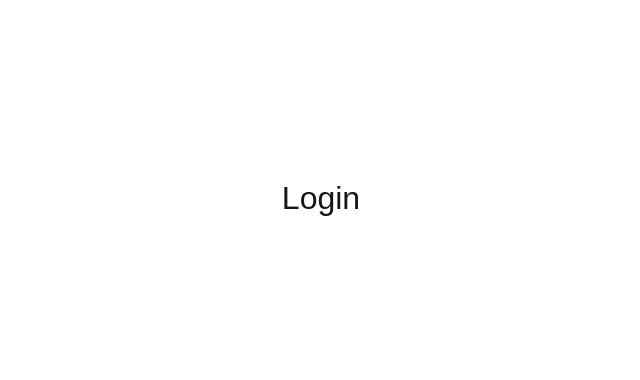
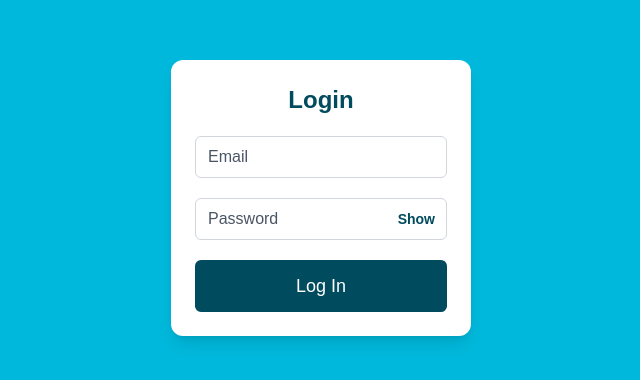
Before and after one commit to anantchhabda/Diabetes-Management-Application, a Next.js app: page /login in a window 1280 px wide. Shown: the part 202-582 px from the top of the page, without its empty margins (319-959 px from the left). Built offline with nearby package versions, Linux system fonts and the light colour scheme.

Commit message:
Tailwind CSS added

```diff
--- a/src/app/login/page.js
+++ b/src/app/login/page.js
@@ -1,13 +1,81 @@
+'use client';
+import React, { useState } from 'react';
+
 export default function LoginPage() {
+  const [email, setEmail] = useState('');
+  const [password, setPassword] = useState('');
+  const [showPassword, setShowPassword] = useState(false);
+  const [error, setError] = useState('');
+
+  const handleSubmit = (e) => {
+    e.preventDefault();
+
+    if (!/^[^\s@]+@[^\s@]+\.[^\s@]+$/.test(email)) {
+      setError('Please enter a valid email address');
+      return;
+    }
+
+    if (!password) {
+      setError('Password cannot be empty');
+      return;
+    }
+
+    setError('');
+    alert(`Logging in with:\nEmail: ${email}\nPassword: ${password}`);
+  };
+
   return (
-    <div style={{
-      display: 'flex',
-      justifyContent: 'center',
-      alignItems: 'center',
-      height: '100vh',
-      fontSize: '2rem'
-    }}>
-      Login
+    <div className="flex justify-center items-center h-screen bg-cyan-500 px-4">
+      <form
+        onSubmit={handleSubmit}
+        className="flex flex-col gap-5 w-full max-w-[300px] bg-white p-6 rounded-xl shadow-lg"
+      >
+        <h1 className="text-2xl font-bold text-center text-[#004B5E]">Login</h1>
+
+        {/* Email field */}
+        <input
+          type="email"
+          placeholder="Email"
+          value={email}
+          onChange={(e) => setEmail(e.target.value)}
+          className="w-full px-3 py-2 border border-gray-300 rounded-md
+                     focus:outline-none focus:ring-2 focus:ring-[#00C896]
+                     text-gray-900 placeholder-gray-600"
+          required
+        />
+
+        {/* Password field with toggle */}
+        <div className="relative w-full">
+          <input
+            type={showPassword ? 'text' : 'password'}
+            placeholder="Password"
+            value={password}
+            onChange={(e) => setPassword(e.target.value)}
+            className="w-full px-3 py-2 border border-gray-300 rounded-md
+                       focus:outline-none focus:ring-2 focus:ring-[#00C896]
+                       text-gray-900 placeholder-gray-600"
+            required
+          />
+          <button
+            type="button"
+            onClick={() => setShowPassword(!showPassword)}
+            className="absolute right-3 top-1/2 -translate-y-1/2 text-sm text-[#004B5E] font-semibold"
+          >
+            {showPassword ? 'Hide' : 'Show'}
+          </button>
+        </div>
+
+        {/* Error message */}
+        {error && <p className="text-red-600 text-sm">{error}</p>}
+
+        {/* Login button */}
+        <button
+          type="submit"
+          className="w-full py-3 bg-[#004B5E] text-white text-lg rounded-md hover:opacity-90 transition"
+        >
+          Log In
+        </button>
+      </form>
     </div>
   );
 }
--- a/src/app/page.js
+++ b/src/app/page.js
@@ -1,32 +1,16 @@
 // src/app/page.js
 'use client';
 import React from 'react';
-import { useRouter } from 'next/navigation'; // App Router navigation
+import { useRouter } from 'next/navigation';
 
 export default function HomePage() {
   const router = useRouter();
 
   return (
-    <div style={{
-      display: 'flex',
-      flexDirection: 'column',
-      justifyContent: 'center',
-      alignItems: 'center',
-      minHeight: '100vh',
-      padding: '20px',
-      backgroundColor: 'rgba(219, 222, 226, 1)',
-      boxSizing: 'border-box',
-    }}>
+    <div className="flex flex-col justify-center items-center min-h-screen px-5 bg-cyan-500">
 
       {/* Logo */}
-      <div style={{
-        width: '25vw',
-        maxWidth: '120px',
-        height: '25vw',
-        maxHeight: '120px',
-        marginBottom: '5vh',
-        animation: 'pulse 2s infinite',
-      }}>
+      <div className="w-[25vw] max-w-[120px] h-[25vw] max-h-[120px] mb-[5vh]">
         <svg viewBox="0 0 64 64" width="100%" height="100%">
           <path
             d="M32 2 C20 20, 8 32, 32 62 C56 32, 44 20, 32 2 Z"
@@ -38,45 +22,21 @@ export default function HomePage() {
       </div>
 
       {/* Buttons */}
-      <div style={{ display: 'flex', flexDirection: 'column', gap: '20px', width: '100%', maxWidth: '250px' }}>
+      <div className="flex flex-col gap-5 w-full max-w-[250px]">
         <button
-          style={buttonStyle('#004B5E')}
           onClick={() => router.push('/login')}
+          className="w-full py-3 bg-[#004B5E] text-white text-lg rounded-md hover:opacity-90 transition"
         >
           Log In
         </button>
 
         <button
-          style={buttonStyle('#00C896')}
           onClick={() => router.push('/register')}
+          className="w-full py-3 bg-[#00C896] text-white text-lg rounded-md hover:opacity-90 transition"
         >
           Register
         </button>
       </div>
-
-      <style>
-        {`
-          @keyframes pulse {
-            0% { transform: scale(1); }
-            50% { transform: scale(1.1); }
-            100% { transform: scale(1); }
-          }
-        `}
-      </style>
     </div>
   );
 }
-
-// Reusable button style function
-function buttonStyle(color) {
-  return {
-    width: '100%',
-    padding: '12px 0',
-    backgroundColor: color,
-    color: 'white',
-    fontSize: '1.1rem',
-    border: 'none',
-    borderRadius: '8px',
-    cursor: 'pointer',
-  };
-}
--- a/src/app/register/page.js
+++ b/src/app/register/page.js
@@ -1,12 +1,6 @@
 export default function RegisterPage() {
   return (
-    <div style={{
-      display: 'flex',
-      justifyContent: 'center',
-      alignItems: 'center',
-      height: '100vh',
-      fontSize: '2rem'
-    }}>
+    <div className="flex justify-center items-center h-screen text-2xl bg-cyan-500">
       Register
     </div>
   );
```
